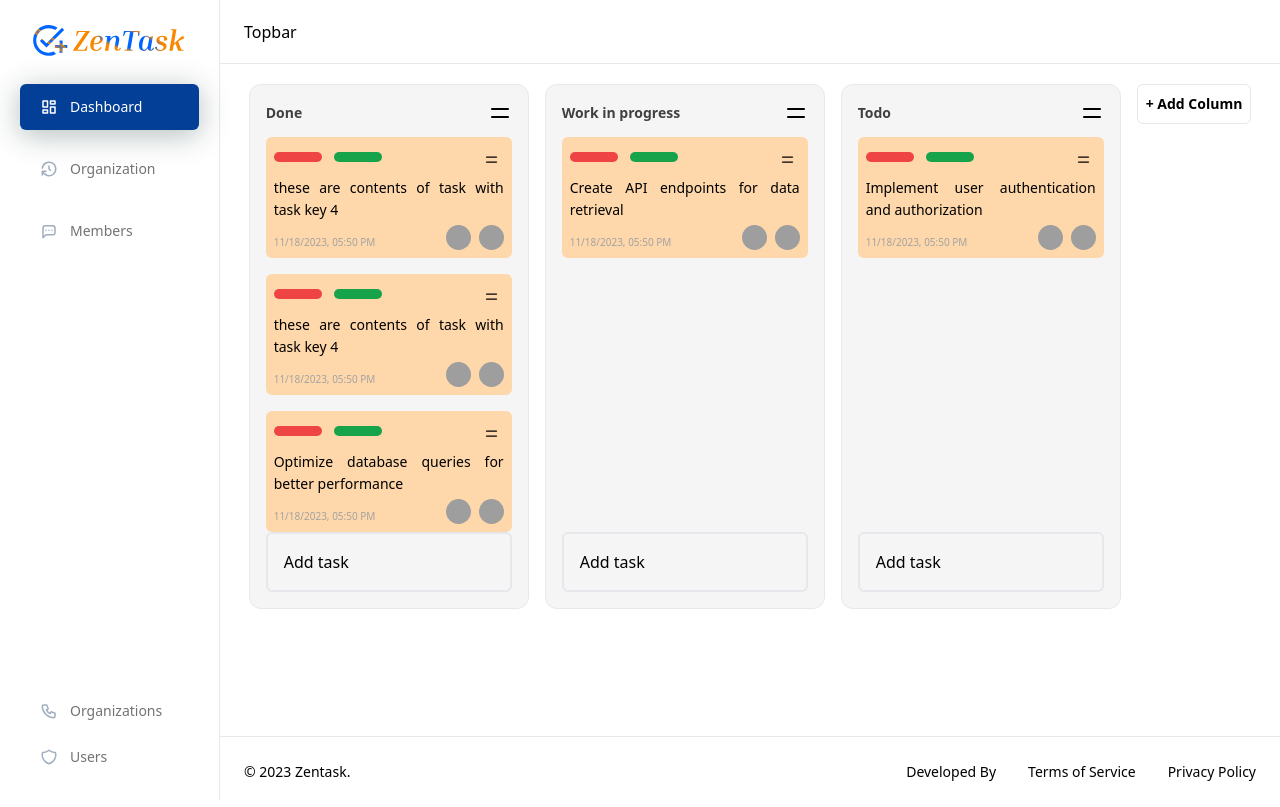
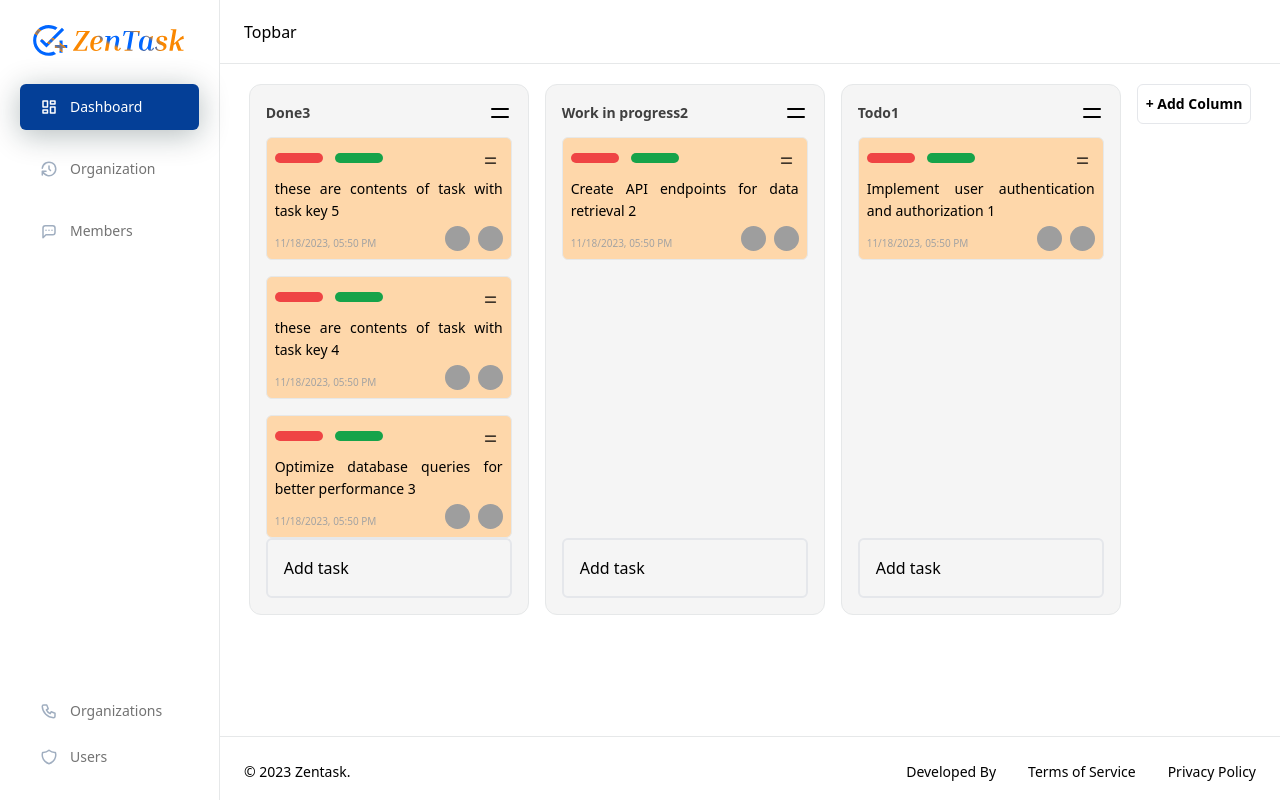
Before and after one commit to imtiyazkumar/zentask, a React (Vite) app: page / in a window 1280 px wide. Built offline with nearby package versions, Linux system fonts and the light colour scheme; grey boxes are pictures that could not be loaded.

Commit message:
stable draft

```diff
--- a/src/components/ColumnContainer.tsx
+++ b/src/components/ColumnContainer.tsx
@@ -5,28 +5,34 @@ import TaskCard from "./TaskCard";
 import { IContainer, ITask } from "./types";
 import { Div, Flex } from "./BaseComponents";
 import { IconMenu } from "@tabler/icons-react";
-import { getTasks } from "./DefaultValues";
+// import { getTasks } from "./DefaultValues";
 import CardEditorModal from "./modals/CardEditorModal";
+import { getTaskKey } from "./DefaultValues";
 
 interface ContainerProps {
     container: IContainer;
     orgKey: string;
+    orgTasks: ITask[]
+    update?: boolean;
+    setUpdate: React.Dispatch<React.SetStateAction<boolean>>;
 }
 
-const ColumnContainer: React.FC<ContainerProps> = ({ container, orgKey }) => {
+const ColumnContainer: React.FC<ContainerProps> = ({ orgTasks, container, orgKey, setUpdate, update }) => {
     const [isEditModalOpen, setEditIsModalOpen] = React.useState(false);
-    const [task, setTask] = React.useState<ITask>({ content: "", labels: [], members: [], containerId: container.key, serialNumber: 6, created_at: new Date().toString(), key: "" })
-    const myTasks: ITask[] = getTasks(container.key);
+    const [task, setTask] = React.useState<ITask>({ content: "", labels: [], members: [], containerId: container.key, serialNumber: getTaskKey(), created_at: new Date().toString(), key: getTaskKey(), orgId: orgKey })
+    const myTasks: ITask[] = orgTasks
+        .filter(task => task.containerId === container.key)
+        .sort((task1, task2) => task2.serialNumber - task1.serialNumber)
     const taskKeys = myTasks.map(task => task.key);
 
-    const [currentContainer, setCurrentContainer] = React.useState<IContainer>({ key: container?.key || "", title: container?.title || "", orgId: orgKey, serialNumber: 8 })
+    const [currentContainer, setCurrentContainer] = React.useState<IContainer>({ key: container?.key || "", title: container?.title || "", orgId: orgKey, serialNumber: container.serialNumber || 78 })
     const { setNodeRef, attributes, listeners, transform, isDragging } = useSortable({ id: container.key, data: { type: "Container", container } });
     const style = { transition: "ease-in-out", transform: CSS.Transform.toString(transform) };
 
     return (
         <div ref={setNodeRef} style={style} className={`w-[280px] border flex flex-col ${!isDragging ? "border-border-dark" : "border-primary"} rounded-xl p-4 bg-neutral-100`} >
             <Flex {...attributes} {...listeners} className="justify-between cursor-grab">
-                <Div className="font-semibold text-14 text-neutral-700">{currentContainer.title}</Div>
+                <Div className="font-semibold text-14 text-neutral-700">{currentContainer.title}{currentContainer.serialNumber}</Div>
                 <Div className="cursor-pointer"><IconMenu /></Div>
             </Flex>
             <Div className="flex flex-col flex-grow gap-4 pt-3 overflow-x-hidden overflow-y-auto">
@@ -45,7 +51,7 @@ const ColumnContainer: React.FC<ContainerProps> = ({ container, orgKey }) => {
             >
                 Add task
             </button>
-            <CardEditorModal isModalOpen={isEditModalOpen} setIsModalOpen={setEditIsModalOpen} task={task} setTask={setTask} isAdding={true} orgKey={orgKey} />
+            <CardEditorModal isModalOpen={isEditModalOpen} setIsModalOpen={setEditIsModalOpen} task={task} setTask={setTask} isAdding={true} orgKey={orgKey} setUpdate={setUpdate} update={update} />
 
         </div>
     );
--- a/src/components/DefaultValues.ts
+++ b/src/components/DefaultValues.ts
@@ -101,30 +101,33 @@ export const defaultLabels: ILabel[] = [
 export const defaultTasks: ITask[] = [
     {
         key: "task1",
-        content: "Implement user authentication and authorization",
+        content: "Implement user authentication and authorization 1",
         created_at: new Date().toString(),
         containerId: "container1",
         labels: ["label1", "label2"],
         members: ["key1", "key2"],
-        serialNumber: 1
+        serialNumber: 1,
+        orgId: "org1"
     },
     {
         key: "task2",
-        content: "Create API endpoints for data retrieval",
+        content: "Create API endpoints for data retrieval 2",
         created_at: new Date().toString(),
         containerId: "container2",
         labels: ["label2", "label3"],
         members: ["key2", "key3"],
-        serialNumber: 2
+        serialNumber: 2,
+        orgId: "org1"
     },
     {
         key: "task3",
-        content: "Optimize database queries for better performance",
+        content: "Optimize database queries for better performance 3",
         created_at: new Date().toString(),
         containerId: "container3",
         labels: ["label4", "label5"],
         members: ["key4", "key3"],
-        serialNumber: 3
+        serialNumber: 3,
+        orgId: "org1"
     },
     {
         key: "task4",
@@ -133,16 +136,18 @@ export const defaultTasks: ITask[] = [
         containerId: "container3",
         labels: ["label4", "label5"],
         members: ["key4", "key3"],
-        serialNumber: 4
+        serialNumber: 4,
+        orgId: "org1"
     },
     {
         key: "task5",
-        content: "these are contents of task with task key 4",
+        content: "these are contents of task with task key 5",
         created_at: new Date().toString(),
         containerId: "container3",
         labels: ["label4", "label5"],
         members: ["key4", "key3"],
-        serialNumber: 4
+        serialNumber: 5,
+        orgId: "org1"
     }
 ];
 
@@ -200,3 +205,7 @@ export const getLabelsByKeys = (keysToFilter: Array<string>) => {
 export const getMembersByKeys = (keysToFilter: Array<string>) => {
     return defaultMembers.filter(member => keysToFilter.includes(member.key));
 };
+
+export const getTaskKey = () => {
+    return defaultTasks.length + 100;
+}
--- a/src/components/TaskCard.tsx
+++ b/src/components/TaskCard.tsx
@@ -21,14 +21,8 @@ const TaskCard = ({ currentTask, containerKey, orgKey }: { currentTask: ITask, c
     const options: Intl.DateTimeFormatOptions = { year: 'numeric', month: '2-digit', day: '2-digit', hour: '2-digit', minute: '2-digit', hour12: true };
     const dateStamp = new Date().toLocaleString(undefined, options);
 
-    if (isDragging) {
-        return (
-            <div ref={setNodeRef} style={style} className=" p-2 h-[120px] min-h-max items-center flex rounded-md border border-primary cursor-grab" />
-        );
-    }
-
     return (
-        <div ref={setNodeRef} style={style}{...attributes}{...listeners} className="p-2 bg-orange-200 rounded-md cursor-grab" >
+        <div ref={setNodeRef} style={style}{...attributes}{...listeners} className={`p-2 bg-orange-200 rounded-md border cursor-grab ${isDragging ? "border-primary z-40" : "border-border-dark"}`} >
             <Flex className="gap-3 pb-1">
                 <Div className="bg-red-500 h-[10px] w-12 rounded-md"></Div>
                 <Div className="bg-green-600 h-[10px] w-12 rounded-md"></Div>
--- a/src/components/modals/CardEditorModal.tsx
+++ b/src/components/modals/CardEditorModal.tsx
@@ -15,14 +15,16 @@ interface CardEditorProps {
     isModalOpen: boolean;
     isAdding?: boolean;
     setIsModalOpen: (isModalOpen: boolean) => void;
+    update?: boolean;
+    setUpdate?: React.Dispatch<React.SetStateAction<boolean>>;
 }
 
-const CardEditorModal: React.FC<CardEditorProps> = ({ task, setTask, isModalOpen, setIsModalOpen, orgKey, isAdding }) => {
+const CardEditorModal: React.FC<CardEditorProps> = ({ task, setTask, isModalOpen, setIsModalOpen, orgKey, isAdding, setUpdate, update }) => {
 
     const onSave = () => {
         if (isAdding) {
-            console.log({ task })
-            defaultTasks.push(task);
+            defaultTasks.push({ ...task, content: text });
+            setUpdate!(!update);
             setTask((prevTask) => {
                 return { ...prevTask, content: "", members: [], labels: [] };
             });
--- a/src/components/types.ts
+++ b/src/components/types.ts
@@ -8,6 +8,7 @@ export type IContainer = {
 };
 
 export interface ITask {
+    orgId: string,
     key: Id;
     content: string;
     created_at?: string;
--- a/src/views/General/Dashboard.tsx
+++ b/src/views/General/Dashboard.tsx
@@ -5,62 +5,83 @@ import { Div, Flex } from "../../components/BaseComponents";
 import ColumnContainer from "../../components/ColumnContainer";
 import Button from "../../components/Button";
 import { IOrganization } from "../../components/types";
-import { getContainers } from "../../components/DefaultValues";
-
+import { defaultContainers, defaultTasks } from "../../components/DefaultValues";
 
 const Dashboard: React.FC = () => {
 
+    const [update, setUpdate] = React.useState(false)
     const sensors = useSensors(useSensor(PointerSensor, { activationConstraint: { distance: 10 } }));
     const [Organization, setOrganization] = React.useState<IOrganization>({ key: "org1", title: "Zantask", manager: "key9" })
-    const containers = getContainers(Organization.key)
+    const [containers, setContainers] = React.useState(defaultContainers.filter(container => container.orgId === Organization.key).sort((container1, container2) => container2.serialNumber - container1.serialNumber))
+    const [tasks, setTasks] = React.useState(defaultTasks.filter(task => task.orgId === Organization.key).sort((task1, task2) => task2.serialNumber - task1.serialNumber))
+
+    React.useEffect(() => {
+        setContainers(defaultContainers
+            .filter(container => container.orgId === Organization.key)
+            .sort((task1, task2) => task2.serialNumber - task1.serialNumber))
+        setTasks(defaultTasks
+            .filter(task => task.orgId === Organization.key)
+            .sort((task1, task2) => task2.serialNumber - task1.serialNumber))
+    }, [update, Organization.key])
 
     const containerKeys = containers.map(container => container.key);
 
-    const swapStrings = (array: string[], string1: string, string2: string): string[] => {
-        const index1 = array.indexOf(string1);
-        const index2 = array.indexOf(string2);
-        if (index1 === -1 || index2 === -1) { return [...array] }
-        [array[index1], array[index2]] = [array[index2], array[index1]];
-        return array;
-    };
-
     const onDragStart = (event: DragStartEvent) => {
-        // if (event.active.data.current?.type === "Container") {
-        //     setActiveColumn(event.active.data.current.container);
-        //     return;
-        // }
-        // if (event.active.data.current?.type === "Task") {
-        //     setActiveTask(event.active.data.current.task);
-        //     return;
-        // }
+        return
+        console.log("start", event)
+        setOrganization(Organization)
     }
 
     const onDragOver = (event: DragOverEvent) => {
-        // const { active, over } = event;
-        // if (!over) return;
-        // const activeId = active.id;
-        // const overId = over.id;
-        // if (activeId === overId) return;
-        // const isActiveATask = active.data.current?.type === "Task";
-        // const isOverATask = over.data.current?.type === "Task";
-        // if (isActiveATask && isOverATask) {
-        //     const newTasks = swapStrings(organization.tasks, active.id as string, over.id as string);
-        //     setOrganization((org) => ({ ...org, tasks: organization.tasks }))
-        // }
+        const { active, over } = event;
+        if (!over) return;
+        const activeId = active.id;
+        const overId = over.id;
+        if (activeId === overId) return;
+
+        const isActiveATask = active.data.current?.type === "Task";
+        const isOverATask = over.data.current?.type === "Task";
+        if (isActiveATask && isOverATask) {
+            const activeTaskKey = event.active.data.current?.task.key;
+            const overTaskKey = event.over?.data.current?.task.key; const activeIndex = defaultTasks.findIndex(Task => Task.key === activeTaskKey);
+            const overIndex = defaultTasks.findIndex(Task => Task.key === overTaskKey);
+            if (activeIndex !== -1 && overIndex !== -1) {
+                const tempSerial = defaultTasks[activeIndex].serialNumber;
+                defaultTasks[activeIndex].serialNumber = defaultTasks[overIndex].serialNumber;
+                defaultTasks[overIndex].serialNumber = tempSerial;
+            }
+        }
+
+        const isOverAContainer = over.data.current?.type === "Container";
+        if (isActiveATask && isOverAContainer) {
+            const activeTaskKey = event.active.data.current?.task?.key
+            const overContainerKey = event.over?.data.current?.container?.key;
+            const activeIndex = defaultTasks.findIndex(Task => Task.key === activeTaskKey);
+            defaultTasks[activeIndex].containerId = overContainerKey;
+        }
+        setUpdate(!update)
+
     }
+    const onDragEnd = (event: DragEndEvent) => {
+        const { active, over } = event;
+        if (!over) return;
+        const isActiveAContainer = active.data.current?.type === "Container";
+        const isOverAContainer = over.data.current?.type === "Container";
+        if (isActiveAContainer && isOverAContainer) {
+            const activeContainerKey = event.active.data.current?.container.key;
+            const overContainerKey = event.over?.data.current?.container.key;
 
-    const onDragEnd = (event: DragEndEvent) => {
-        // setActiveColumn(null);
-        // setActiveTask(null);
-        // const { active, over } = event;
-        // if (!over) return;
-        // const isActiveAContainer = active.data.current?.type === "Container";
-        // const isOverAContainer = over.data.current?.type === "Container";
-        // if (isActiveAContainer && isOverAContainer) {
-        //     const newContainers = swapStrings(organization.containers, active.id as string, over.id as string);
-        //     setOrganization((org) => ({ ...org, containers: newContainers }))
-        // }
-    }
+            const activeIndex = defaultContainers.findIndex(container => container.key === activeContainerKey);
+            const overIndex = defaultContainers.findIndex(container => container.key === overContainerKey);
+
+            if (activeIndex !== -1 && overIndex !== -1) {
+                const tempSerial = defaultContainers[activeIndex].serialNumber;
+                defaultContainers[activeIndex].serialNumber = defaultContainers[overIndex].serialNumber;
+                defaultContainers[overIndex].serialNumber = tempSerial;
+            }
+        }
+        setUpdate(!update)
+    };
 
     return (
         <Flex className="h-full p-5 overflow-x-auto">
@@ -72,7 +93,10 @@ const Dashboard: React.FC = () => {
                                 <ColumnContainer
                                     key={col.key}
                                     container={col}
-                                    orgKey={Organization.key} />
+                                    orgTasks={tasks}
+                                    orgKey={Organization.key}
+                                    setUpdate={setUpdate}
+                                    update={update} />
                             ))}
                         </SortableContext>
                     </Div>
```
